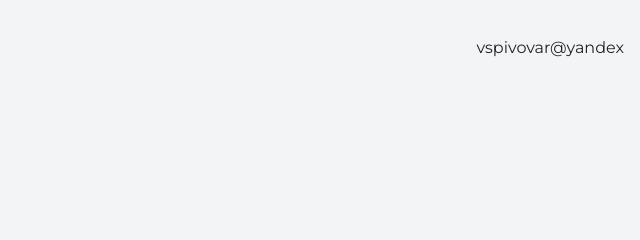
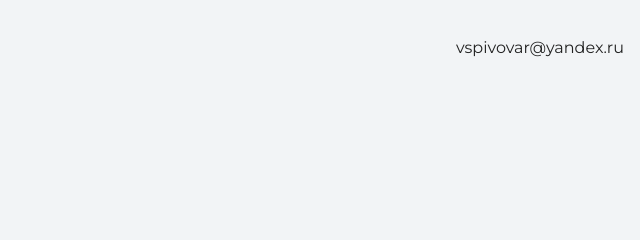
Before and after one commit to vspivovar/my-site, a plain HTML site: page index.html in a window 1280 px wide. Shown: the top 240 px of the page, 640-1280 px from the left. Drawn offline with nearby package versions, Linux system fonts and the light colour scheme.

Commit message:
Исправляет адрес почты

```diff
--- a/index.html
+++ b/index.html
@@ -11,7 +11,7 @@
     <header class="page-header">
       <div class="container">
 
-        vspivovar@yandex
+        vspivovar@yandex.ru
 
       </div>
 
```
